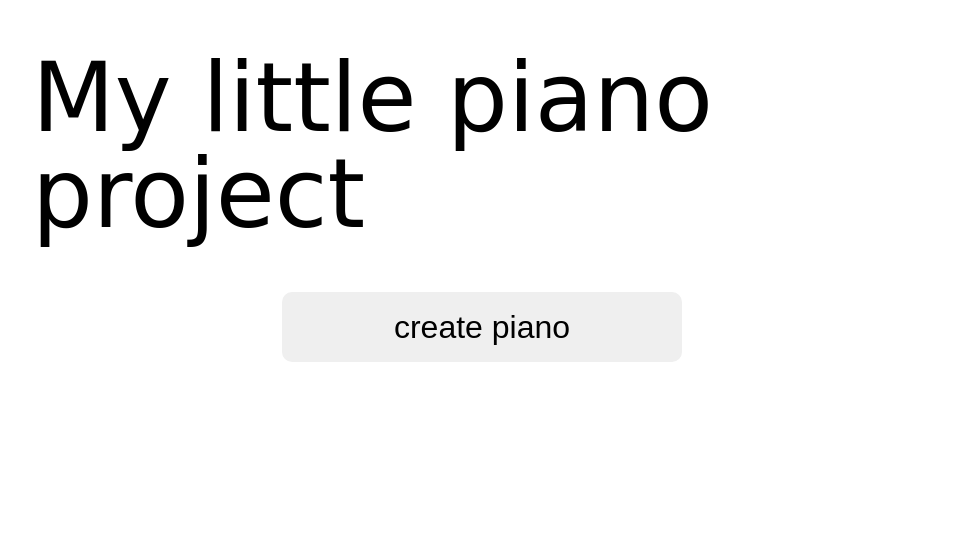
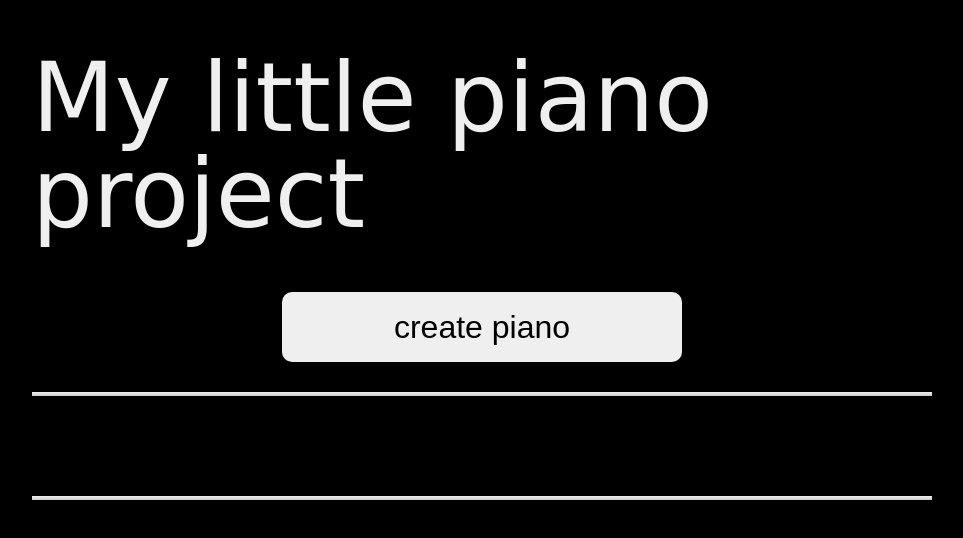
Before and after one commit to Maksym-Cherniaiev/home-work-N7, a plain HTML site: page index.html in a window 1280 px wide. Shown: the whole page, without its empty margins (158-1121 px from the left). Drawn offline with nearby package versions, Linux system fonts and the light colour scheme; a web font is replaced by a local one.

Commit message:
a little style to my project

```diff
--- a/base.css
+++ b/base.css
@@ -2,6 +2,10 @@
 @import "css/load-button.css";
 @import "css/piano.css";
 
+
+body {
+	background-color: black;
+}
 .container {
 	display: flex;
 	flex-direction: column;
@@ -9,4 +13,5 @@
 	width: 900px;
 	height: 100%;
 	margin: auto;
+	background-color: black;
 }
--- a/css/load-button.css
+++ b/css/load-button.css
@@ -9,6 +9,7 @@
     border-radius: 10px;
     outline: none;
     font-size: 2em;
+    margin-bottom: 30px;
 }
 
 .load-buttons__triger:active {
--- a/css/piano.css
+++ b/css/piano.css
@@ -1,6 +1,7 @@
 .piano {
 	display: flex;
-	margin-top: 100px;
+	margin-top: 50px;
+	margin-bottom: 50px;
 	justify-content: flex-start;
 	width: 880px;
 }
@@ -28,3 +29,9 @@
 .piano-button:active {
 	background: linear-gradient(rgb(239, 239, 239), rgb(204, 204, 204));
 }
+
+.piano__line {
+	width: 100%;
+	height: 4px;
+	background: linear-gradient(rgb(239, 239, 239), rgb(204, 204, 204));
+}
--- a/css/title.css
+++ b/css/title.css
@@ -5,4 +5,5 @@
 .project-title__element {
 	font-family: 'Charm', cursive;
 	font-size: 6em;
+	color: rgb(239, 239, 239);
 }
--- a/index.html
+++ b/index.html
@@ -22,9 +22,11 @@
     <div class="load-buttons">
       <button class="load-buttons__triger">create piano</button>
     </div>
+    <div class="piano__line"></div>
     <div class="piano">
 
     </div>
+    <div class="piano__line"></div>
   </div>
   <script src="piano.js"></script>
 </body>
```
